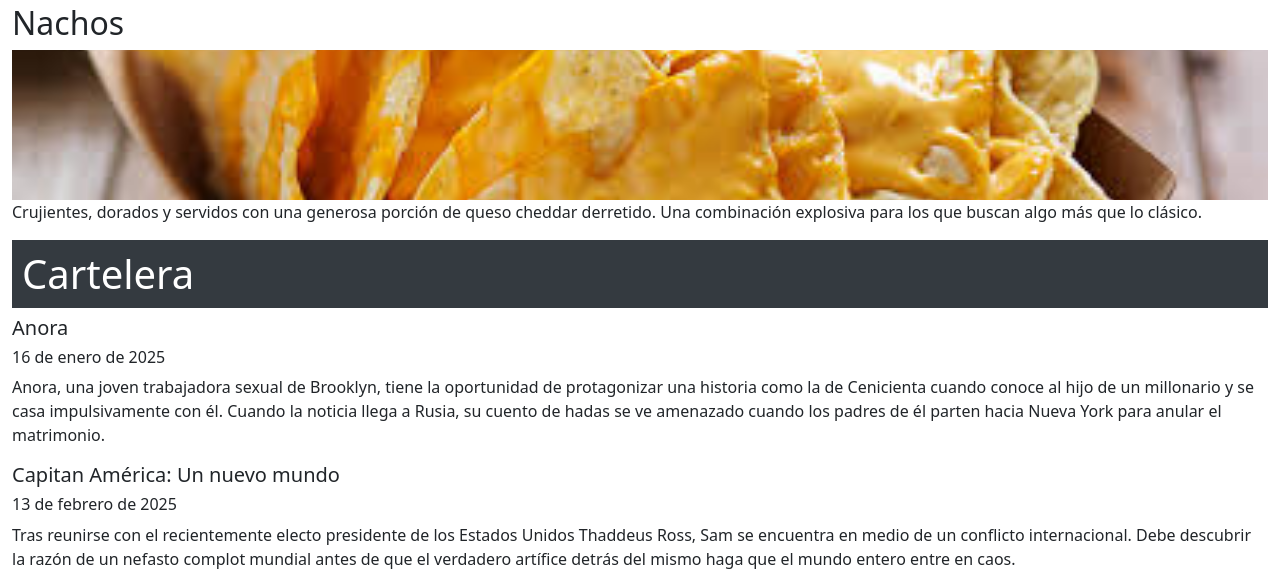
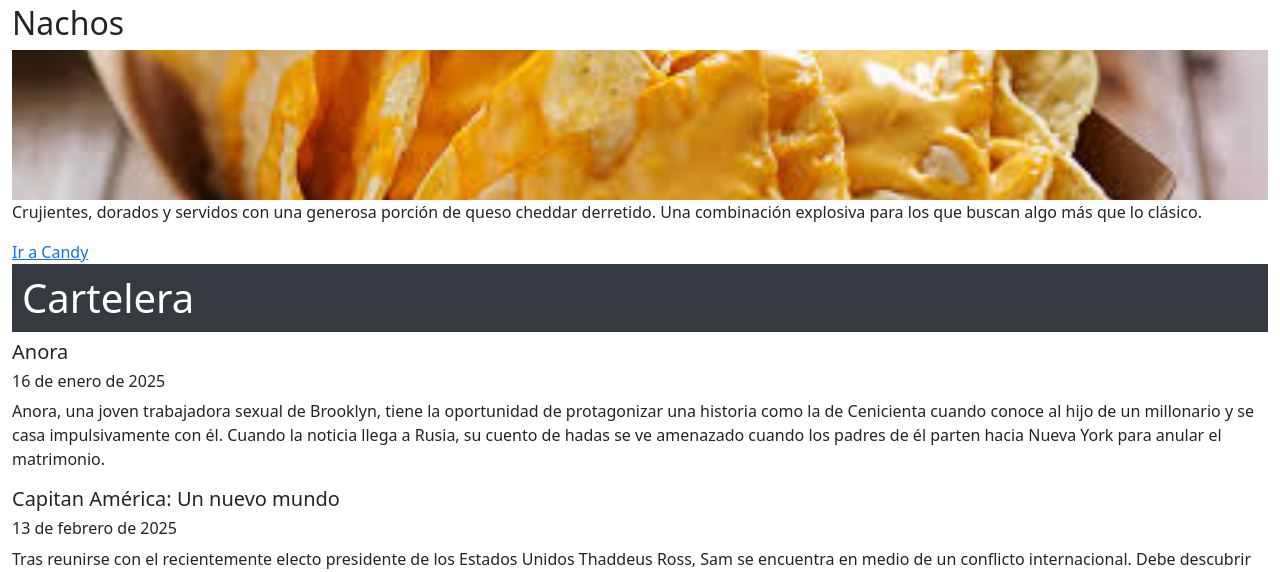
Before and after one commit to naru6798/pagina-de-cine, a Django app: page / in a window 1280 px wide. Shown: the part 1147-1719 px from the top of the page. Run offline with Django 5.2, Linux system fonts and the light colour scheme; data comes from the database, SQL or seed files in the repository; some libraries are stand-ins or nearby versions.

Commit message:
Actualizar README.md con detalles del proyecto y requisitos, y mejorar la plantilla de inicio con un enlace a Candy

```diff
--- a/src/candy/templates/candy/index.html
+++ b/src/candy/templates/candy/index.html
@@ -61,11 +61,15 @@
 </div>
 </div>
 
+<div class="text-center">
+    <a href="{% url 'candy:candy_list' %}" class="btn btn-primary btn-lg">Ir a Candy</a>
+</div>
+
             {% for message in messages %}
                 {{ message }}
             {% endfor %}
 
-            <h2 class="text-center mb-4" style="font-size: 2.5em; background-color: #343a40; color: white; padding: 10px;">Cartelera</h2>
+            <h2 class="text-center mb-4 mt-5" style="font-size: 2.5em; background-color: #343a40; color: white; padding: 10px;">Cartelera</h2>
 
             <div class="row">
                 {% for p in pelicula %}
```
Also changed, not shown: README.md.
